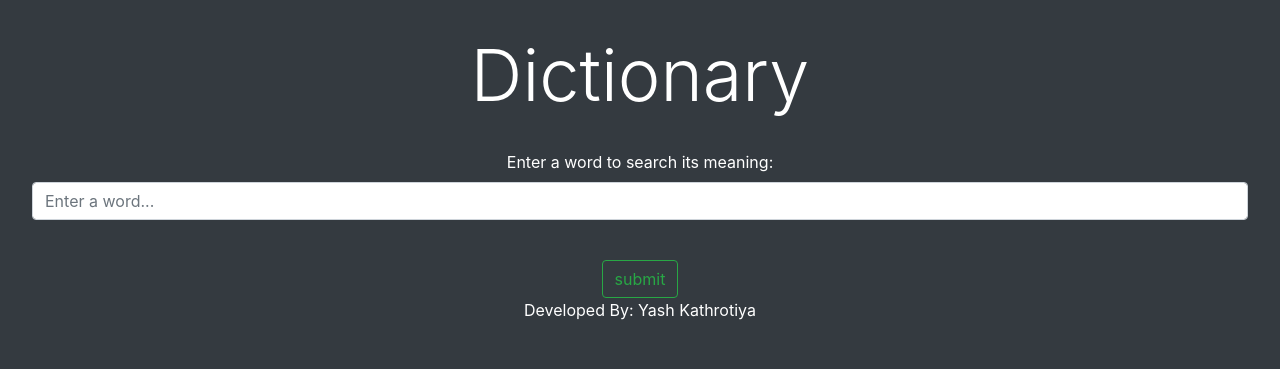
After one commit to Yash-Patel01/mysite, a Django app: page /Dictionary in a window 1280 px wide. The commit adds this page. Shown: the top 369 px of the page. Run offline with Django 3.2, Linux system fonts and the light colour scheme; some libraries are stand-ins or nearby versions.

Commit message:
adding dictionary

```diff
--- a/project/urls.py
+++ b/project/urls.py
@@ -14,6 +14,8 @@ urlpatterns = [
     path('course1/<id>', views.course1, name='course1'),
     path('search',views.search,name='search'),
     path('course1/enroll/register/<id11>',views.register1,name='course1/register'),
+    path('Dictionary',views.dictionary,name='Dictionary'),
+
     # re_path('register',views.register1,name='register')
 
 
--- a/project/views.py
+++ b/project/views.py
@@ -1,14 +1,19 @@
 from django.shortcuts import render
-from .models import course,registration,contact,blog1,comment2,coursecomment
+from .models import course, registration, contact, blog1, comment2, coursecomment
 from django.contrib.auth.models import User
 # Create your views here.
 from django.http import HttpResponse
 import datetime
+import urbandictionary as ud
 
 def index(request):
-
+    # word = str(input('Enter the word :'))
     cour = course.objects.all()
-    return render(request,'index.html',{'cour' : cour})
+    # defs = ud.define(word)
+    # # rand = ud.random()
+    # for i in defs:
+    #     print(i.definition)
+    return render(request, 'index.html', {'cour': cour})
 
 def blog(request):
     blogg = blog1.objects.all()
@@ -16,57 +21,75 @@ def blog(request):
         print(bl.name)
         print(bl.title)
         print(bl.blog)
-    return render(request,"blog.html",{'blogg':blogg})
+    return render(request, "blog.html", {'blogg': blogg})
+
 
 def contect1(request):
 
-        return render(request,"contact.html")
+    return render(request, "contact.html")
 
-def course1(request,id):
+
+def course1(request, id):
     course_id1 = ''
+    user_id11 = ''
     user_id1 = ''
+    count1 = 'y'
+    print('length :')
+    print(len(count1))
+    print('yash ')
     current_user = request.user
-    registration1 = registration.objects.filter(user_id=current_user.id)
-    for i  in registration1:
-        user_id1 = i.user_id
-        course_id1  = i.course_id
+    registration1 = registration.objects.filter(user_id=current_user.id, course_id=id)
+    registration2 = registration.objects.all()
+    for i in registration2:
+        user_id2 = i.user_id
+        course_id2 = i.course_id
+        print(user_id2)
+        print(course_id2)
+    for i in registration1:
+        user_id11 = i.user_id
+        # course_id1  = i.course_id
+        # print(course_id1)
+        # print(user_id1)
     if request.method == 'POST':
         name = request.POST['name']
         email = request.POST['email']
         message = request.POST['message']
         id = request.POST['id']
-        Comment = coursecomment(name=name,email=email,message=message,idofcourse=id)
+        Comment = coursecomment(name=name, email=email,
+                                message=message, idofcourse=id)
         Comment.save()
     Comment = coursecomment.objects.all()
     Count = coursecomment.objects.filter(idofcourse=id).count()
     cour = course.objects.get(id=id)
 
-    return render(request,'course.html',{'cour':cour,'comment':Comment,'count':Count,'user_id':user_id1,'course_id':course_id1})
+    return render(request, 'course.html', {'cour': cour, 'comment': Comment,'count1': count1,'count': Count, 'registration1': registration1, 'registration2': registration2, 'user_id11': user_id11})
 
 
 def message(request):
-    id1=''
+    id1 = ''
     if request.method == 'POST':
         id1 = request.POST['id']
         contact.objects.filter(id=id1).delete()
 
     mes = contact.objects.all()
 
-    return render(request,'message.html',{ 'mes' : mes })
+    return render(request, 'message.html', {'mes': mes})
+
 
 def contect11(request):
     if request.method == 'POST':
-        name=request.POST['name']
-        email=request.POST['email']
-        subject=request.POST['subject']
-        message=request.POST['message']
+        name = request.POST['name']
+        email = request.POST['email']
+        subject = request.POST['subject']
+        message = request.POST['message']
 
-        Contect = contact(name=name,email=email,subject=subject,message=message)
+        Contect = contact(name=name, email=email,
+                          subject=subject, message=message)
         Contect.save()
-        return render(request,"contact.html")
+        return render(request, "contact.html")
+
 
 def addblog(request):
-
 
     if request.method == 'POST':
         title = request.POST['title']
@@ -74,12 +97,12 @@ def addblog(request):
         blog = request.POST['blog']
         datetime.date.today()
         # username = request.user.get_short_name()
-        Blog = blog1(title=title,name= name, blog=blog)
+        Blog = blog1(title=title, name=name, blog=blog)
         Blog.save()
 
-        return render(request,"addblog.html")
+        return render(request, "addblog.html")
     else:
-        return render(request,"addblog.html")
+        return render(request, "addblog.html")
 
 
 def blogpost(request, blog):
@@ -89,46 +112,57 @@ def blogpost(request, blog):
         email = request.POST['email']
         message = request.POST['message']
         id = request.POST['id']
-        Comment = comment2(name=name,email=email,message=message,idofblog=id)
+        Comment = comment2(name=name, email=email,
+                           message=message, idofblog=id)
         Comment.save()
 
     blogg = blog1.objects.get(id=blog)
     Count = comment2.objects.filter(idofblog=blog).count()
     comment = comment2.objects.all()
 
+    return render(request, 'blog-post.html', {"blog": blogg, "comment": comment, 'count': Count})
 
-    return render(request,'blog-post.html', {"blog": blogg, "comment":comment,'count':Count})
 
 def search(request):
-    name=''
+    name = ''
     if request.method == 'POST':
         name = request.POST['name']
-    search1=User.objects.filter(first_name=name)
-    return render(request,'search.html',{'search':search1})
+    search1 = User.objects.filter(first_name=name)
+    return render(request, 'search.html', {'search': search1})
 
 
-def register1(request,id11):
-    id1  = ''
+def register1(request, id11):
+    id1 = ''
     id2 = id11
     user1 = ''
 
-    if  request.method == 'POST':
+    if request.method == 'POST':
         id1 = request.POST['id']
         course_id = id2
         status = True
         user1 = User.objects.filter(id=id1)
-        for i  in user1:
+        for i in user1:
             username = i.username
             first_name = i.first_name
             last_name = i.last_name
             email = i.email
             is_staff = i.is_staff
             user_id = i.id
+        if not registration.objects.filter(user_id=user_id, username=username, first_name=first_name,last_name=last_name, email=email, is_staff=is_staff, course_id=course_id, status=status).exists():
+            Registration = registration(user_id=user_id, username=username, first_name=first_name,last_name=last_name, email=email, is_staff=is_staff, course_id=course_id, status=status)
+            Registration.save()
 
-        Registration = registration(user_id=user_id,username=username,first_name=first_name,last_name=last_name,email=email,is_staff=is_staff,course_id=course_id,status=status)
-        Registration.save()
-
-        return render(request,"register1.html")
+        return render(request, "register1.html")
     else:
         print('course_id :'+id2)
-        return render(request,'register1.html',{'course_id':id2})
+        return render(request, 'register1.html', {'course_id': id2})
+
+
+
+def dictionary(request):
+    yash =''
+    if request.method == 'POST':
+        word = request.POST['word']
+        yash =ud.define(word)
+
+    return render(request,'dictionary.html',{'word':yash})
--- a/requirements.txt
+++ b/requirements.txt
@@ -8,4 +8,3 @@ psycopg2==2.8.4
 pytz==2019.3
 sqlparse==0.3.1
 whitenoise==5.0.1
-  name yash kathrotiya
--- a/templates/base.html
+++ b/templates/base.html
@@ -19,8 +19,8 @@
         {% if request.user.is_superuser %}
         <li><a href="addblog">addblog</a></li>
         <li><a href="message">Message</a></li>
-        <li><a href="search">Search</a></li>
-        <li><a href="">test</a></li>
+        {% comment %} <li><a href="search">Search</a></li> {% endcomment %}
+        <li><a href="Dictionary">Search word</a></li>
         {% endif %}
     </ul>
 </nav>
--- /dev/null
+++ b/templates/dictionary.html
@@ -0,0 +1,90 @@
+
+<!doctype html>
+<html lang="en">
+  <head>
+    <!-- Required meta tags -->
+    <meta charset="utf-8">
+    <meta name="viewport" content="width=device-width, initial-scale=1, shrink-to-fit=no">
+
+    <!-- Bootstrap CSS -->
+    <link rel="stylesheet" href="https://stackpath.bootstrapcdn.com/bootstrap/4.4.1/css/bootstrap.min.css" integrity="sha384-Vkoo8x4CGsO3+Hhxv8T/Q5PaXtkKtu6ug5TOeNV6gBiFeWPGFN9MuhOf23Q9Ifjh" crossorigin="anonymous">
+    <link rel="stylesheet" href="/static/cover.css">
+
+    <title>Dictionary</title>
+
+    <style>
+      .bd-placeholder-img {
+        font-size: 1.125rem;
+        text-anchor: middle;
+        -webkit-user-select: none;
+        -moz-user-select: none;
+        -ms-user-select: none;
+        user-select: none;
+      }
+
+      @media (min-width: 768px) {
+        .bd-placeholder-img-lg {
+          font-size: 3.5rem;
+        }
+      }
+    </style>
+    <!-- Custom styles for this template -->
+    <link href="/static/album.css" rel="stylesheet">
+  </head>
+
+  <body class="p-3 mb-2 bg-dark text-white">
+<center>
+      <div class="cover-container d-flex p-3 mx-auto flex-column">
+
+    <main role="main" class="inner cover">
+
+        <h1 class="display-3">Dictionary</h1>
+        <br>
+
+        <form action="Dictionary" method="POST">
+            {% csrf_token %}
+            <div class="form-group">
+            <center>
+
+              <label for="exampleInputEmail1">Enter a word to search its meaning:</label>
+              <input type="text" class="form-control" placeholder="Enter a word..." name="word">
+
+            </center>
+            </div>
+            <br>
+            <button type="submit" class="btn btn-outline-success">submit</button>
+        </form>
+
+    </main>
+
+        <center>
+            {% for i in word %}
+                <br>
+                <div class="p-3 mb-2 bg-light text-dark">
+                definition : {{i.definition}}
+                </div>
+                <br>
+                Example : {{i.example}}
+                <br>
+            {% endfor %}
+        </center>
+
+
+
+
+
+          <footer class="mt-auto">
+            <div class="inner">
+              <p>Developed By: Yash Kathrotiya </p>
+            </div>
+          </footer>
+        </div>
+
+
+        <script src="https://code.jquery.com/jquery-3.4.1.slim.min.js" integrity="sha384-J6qa4849blE2+poT4WnyKhv5vZF5SrPo0iEjwBvKU7imGFAV0wwj1yYfoRSJoZ+n" crossorigin="anonymous"></script>
+        <script src="https://cdn.jsdelivr.net/npm/popper.js@1.16.0/dist/umd/popper.min.js" integrity="sha384-Q6E9RHvbIyZFJoft+2mJbHaEWldlvI9IOYy5n3zV9zzTtmI3UksdQRVvoxMfooAo" crossorigin="anonymous"></script>
+        <script src="https://stackpath.bootstrapcdn.com/bootstrap/4.4.1/js/bootstrap.min.js" integrity="sha384-wfSDF2E50Y2D1uUdj0O3uMBJnjuUD4Ih7YwaYd1iqfktj0Uod8GCExl3Og8ifwB6" crossorigin="anonymous"></script>
+</center>
+    </body>
+
+  </html>
```
Also changed, not shown: templates/course.html (+11 -3 lines), media/pics/download_Pfh5QDE.jfif (added), media/pics/download_q6rYPbs.jfif (added).
